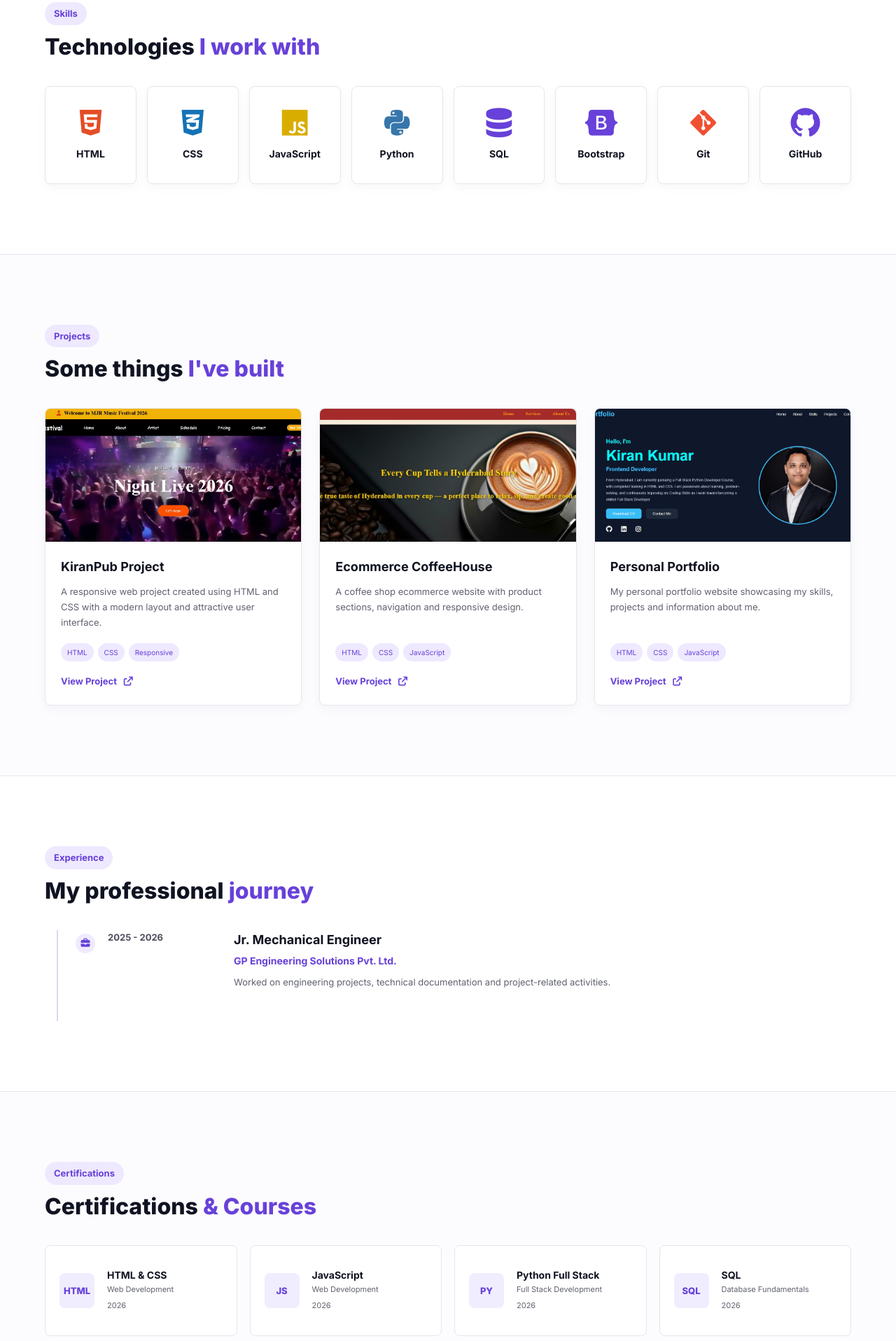
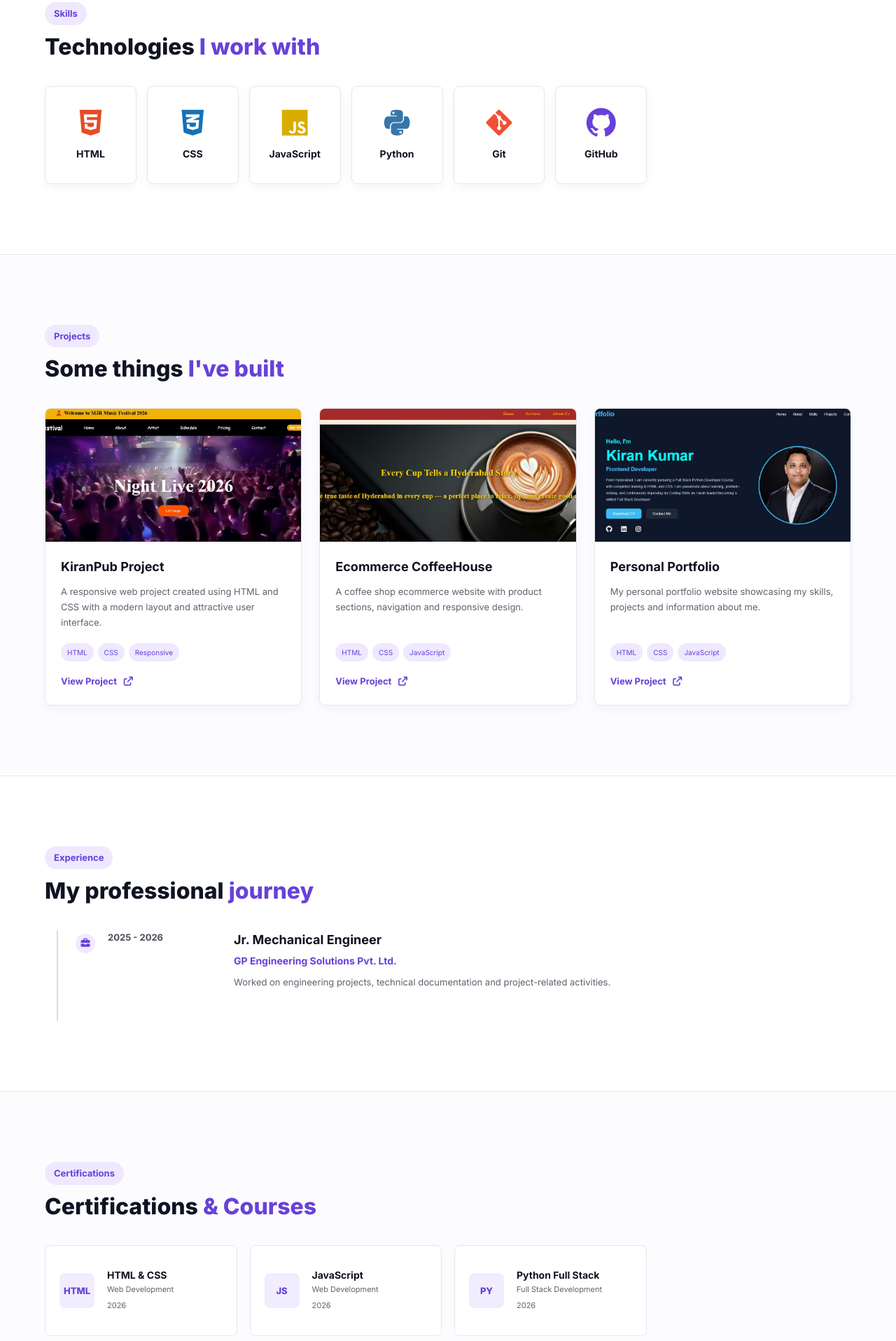
Before and after one commit to kirankumar2354/Portfolio, a plain HTML site: page index.html in a window 1280 px wide. Shown: the part 1524-3440 px from the top of the page at 70% size. Drawn offline with Linux system fonts and the light colour scheme.

Commit message:
Update index.html

```diff
--- a/index.html
+++ b/index.html
@@ -43,7 +43,7 @@
                 <a href="#certifications" class="nav-link">Certifications</a>
                 <a href="#contact" class="nav-link">Contact</a>
 
-                <a href="resume.pdf" class="cv-btn">
+                <a href="kirankumar_new resume.pdf" class="cv-btn">
                     Download CV
                     <i class="fa-solid fa-download"></i>
                 </a>
@@ -263,15 +263,6 @@
                         <h3>Python</h3>
                     </div>
 
-                    <div class="skill-card">
-                        <i class="fa-solid fa-database"></i>
-                        <h3>SQL</h3>
-                    </div>
-
-                    <div class="skill-card">
-                        <i class="fa-brands fa-bootstrap"></i>
-                        <h3>Bootstrap</h3>
-                    </div>
 
                     <div class="skill-card">
                         <i class="fa-brands fa-git-alt git"></i>
@@ -562,19 +553,6 @@
 
                     </div>
 
-
-                    <div class="cert-card">
-
-                        <div class="cert-logo">
-                            SQL
-                        </div>
-
-                        <div>
-                            <h3>SQL</h3>
-                            <p>Database Fundamentals</p>
-                            <small>2026</small>
-                        </div>
-
                     </div>
 
                 </div>
```
